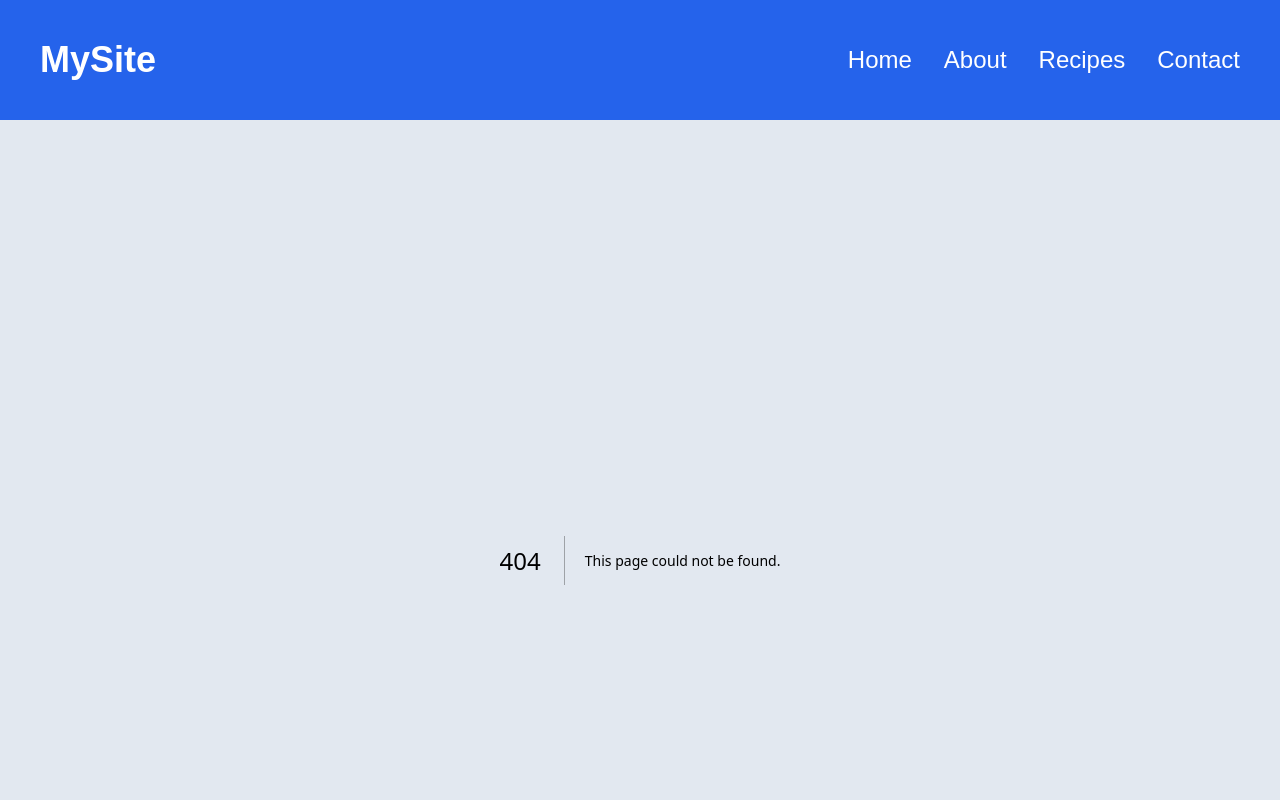
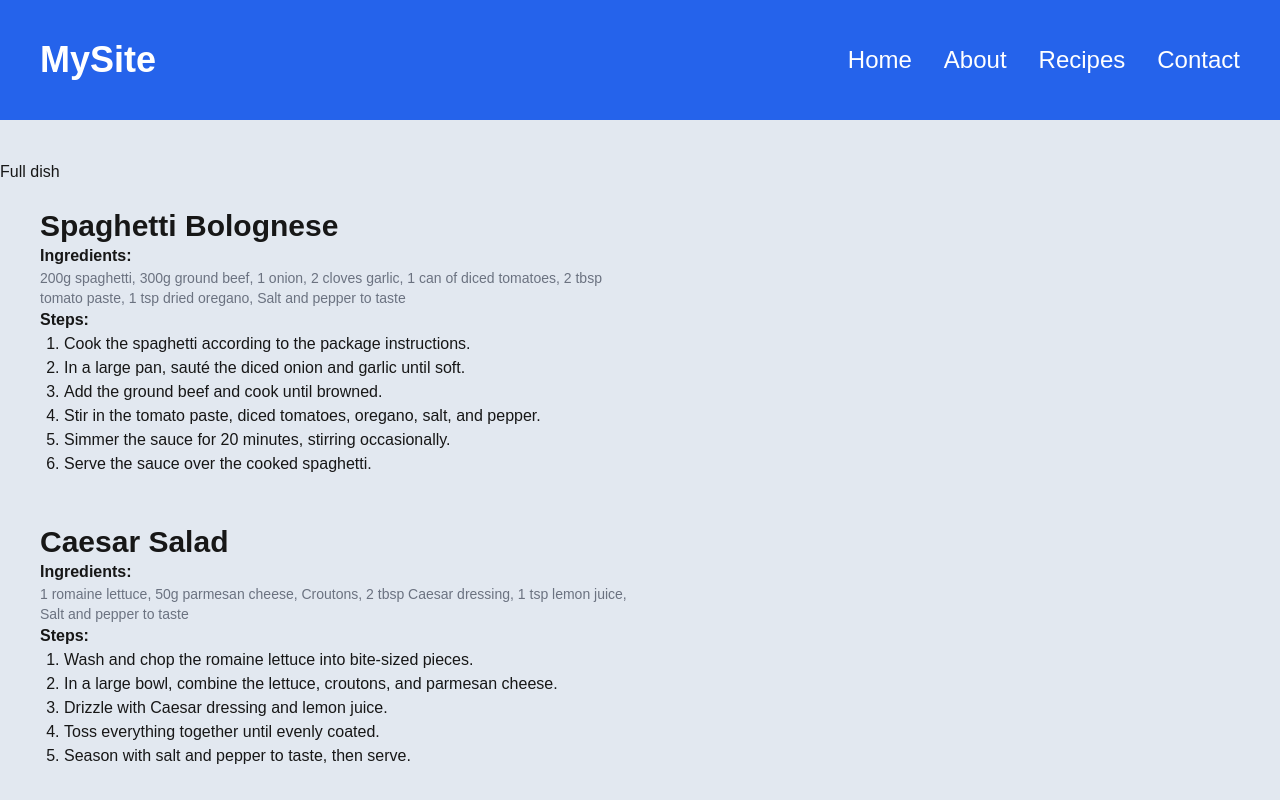
Before and after one commit to SantinoGiordano/Recipe-Maker, a Next.js app: page /recipes/full-dish in a window 1280 px wide. Before the commit this address had no page. Shown: the top 800 px of the page. Built offline with nearby package versions, Linux system fonts and the light colour scheme.

Commit message:
created full  dish page that has everything for recipes

```diff
--- /dev/null
+++ b/app/(root)/recipes/full-dish/page.tsx
@@ -0,0 +1,28 @@
+import food from '@/data/food.json'
+
+export default function Recipes() {
+    return (
+      <>
+      Full dish
+        {food.map((data) => (
+          <div key={data.id} className="pl-10 p-6">
+            <p className="text-3xl font-bold">{data.name}</p>
+            <div>
+              <strong className="text-base">Ingredients:</strong>
+              <p className="text-sm text-gray-500 max-w-[600px]">
+                {data.ingredients.join(', ')}
+              </p>
+            </div>
+            <div>
+              <strong className="text-base">Steps:</strong>
+              <ol className="list-decimal pl-6 max-w-[600px]">
+                {data.steps.map((step, index) => (
+                  <li key={index} className="text-base">{step.description}</li>
+                ))}
+              </ol>
+            </div>
+          </div>
+        ))}
+      </>
+    );
+  }
```
